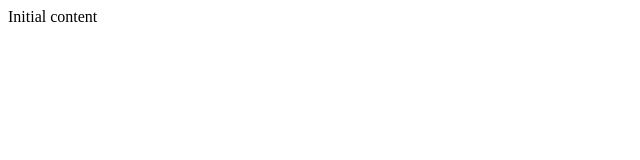
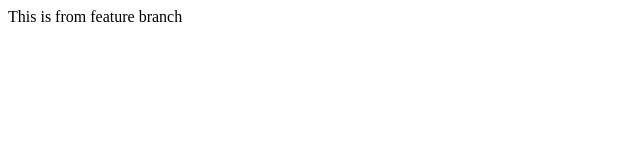
Before and after one commit to RupeshD2003/merge-conflict-demo, a plain HTML site: page index.html in a window 1280 px wide. Shown: the whole page, without its empty margins (0-640 px from the left). Drawn offline with Linux system fonts and the light colour scheme.

Commit message:
Feature branch edits index.html

```diff
--- a/index.html
+++ b/index.html
@@ -1 +1 @@
-<p>Initial content</p>
+<p>This is from feature branch</p>
```
